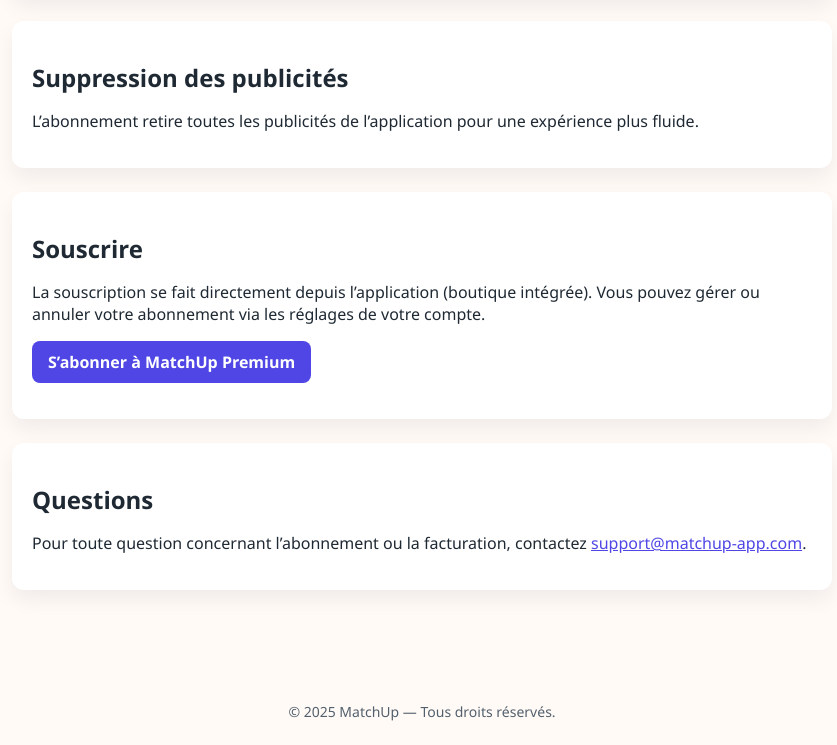
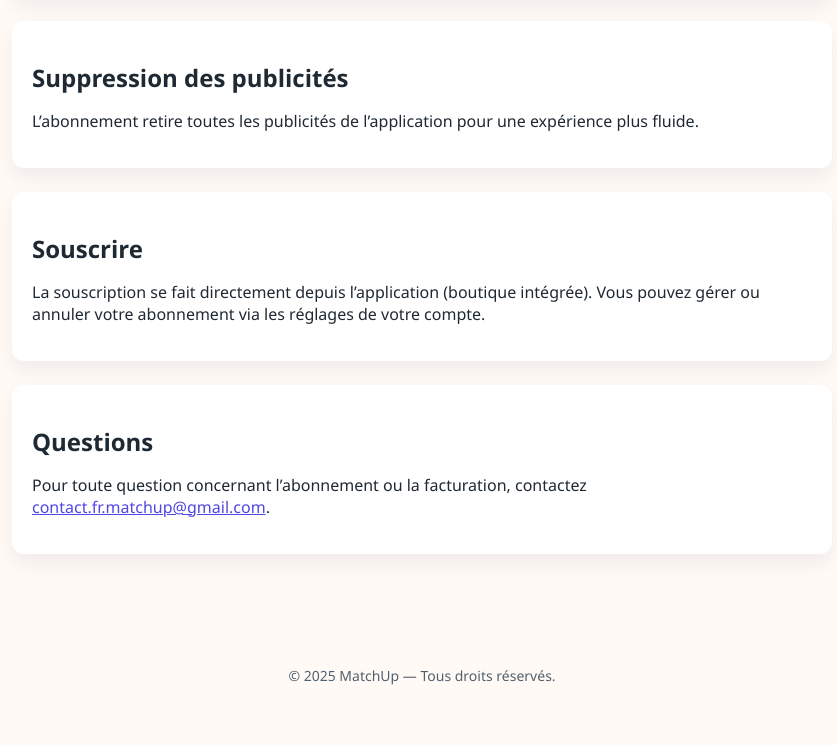
Before and after one commit to adrienapp/matchup, a plain HTML site: page premium.html in a window 1280 px wide. Shown: the part 1090-1835 px from the top of the page, without its empty margins (218-1055 px from the left). After the commit the page ends 1799 px from the top, so only its background shows below. Drawn offline with Linux system fonts and the light colour scheme.

Commit message:
Update premium.html

```diff
--- a/premium.html
+++ b/premium.html
@@ -72,12 +72,11 @@
     <section>
       <h2>Souscrire</h2>
       <p>La souscription se fait directement depuis l’application (boutique intégrée). Vous pouvez gérer ou annuler votre abonnement via les réglages de votre compte.</p>
-      <p><a class="cta" href="#">S’abonner à MatchUp Premium</a></p>
     </section>
 
     <section>
       <h2>Questions</h2>
-      <p>Pour toute question concernant l’abonnement ou la facturation, contactez <a href="mailto:support@matchup-app.com">support@matchup-app.com</a>.</p>
+      <p>Pour toute question concernant l’abonnement ou la facturation, contactez <a href="mailto:contact.fr.matchup@gmail.com">contact.fr.matchup@gmail.com</a>.</p>
     </section>
   </main>
 
```
